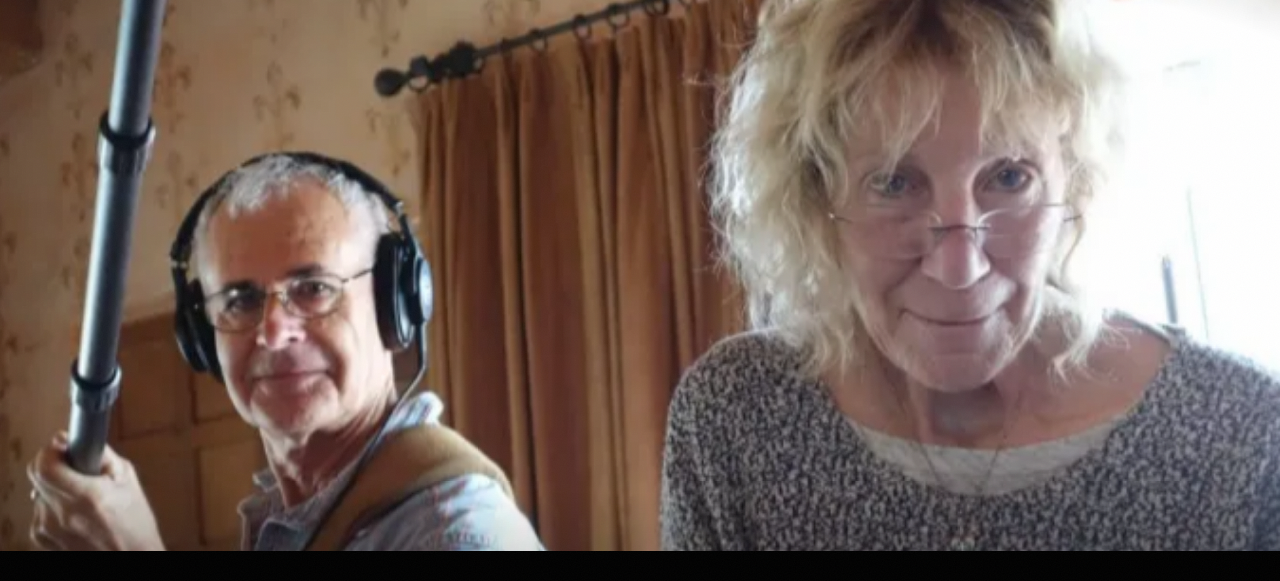
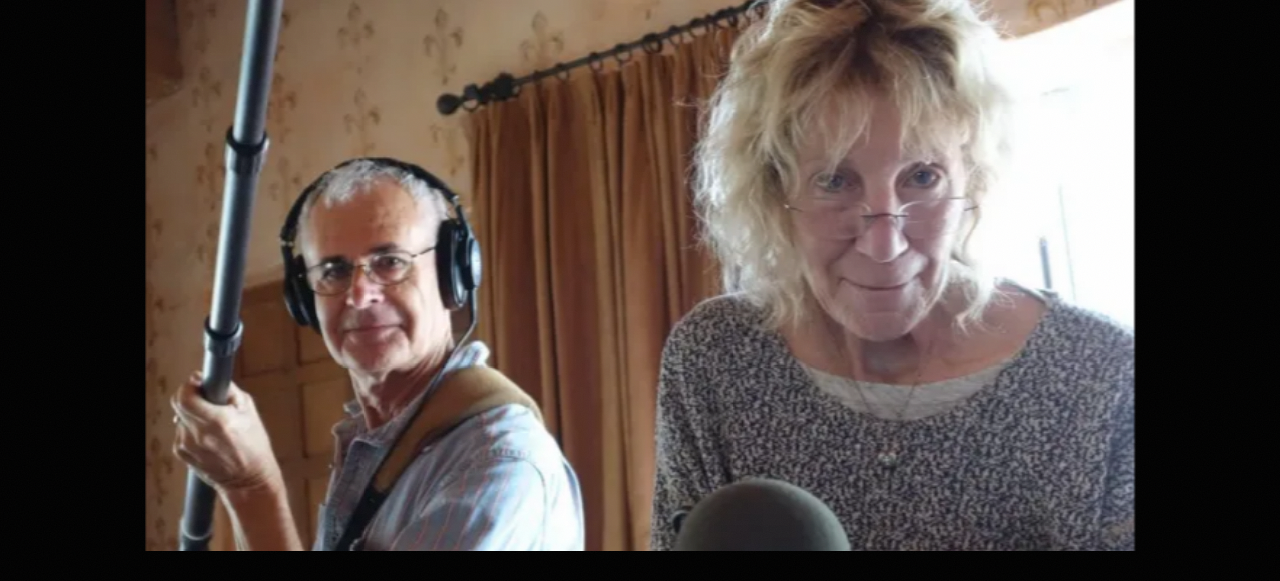
Before and after one commit to duckinatree/duckinatree.com, a plain HTML site: page index.html in a window 1280 px wide. Shown: the top 581 px of the page. Drawn offline with Linux system fonts and the light colour scheme.

Commit message:
Show the whole photograph at every window size
The frame was set in object-fit: cover, so whenever the picture had to give
up height - a short or landscape window, or the 88dvh cap on a tall one - it
was cropped top and bottom rather than scaled. 1f0444a made that worse by
letting the frame shrink to fit the type beside it.

Switch to object-fit: contain so the picture scales instead of cropping, and
paint the frame's background page-black so the bars around it read as
letterboxing rather than as gaps.

Drop the vignette with it. It was drawn on the container, not on the
picture, and once the picture can be smaller than its container the two no
longer line up - the darkened corners would fall on empty bars.

Co-Authored-By: Claude Opus 5 <noreply@anthropic.com>

```diff
--- a/index.html
+++ b/index.html
@@ -50,9 +50,9 @@
       min-height: 0;
     }
 
-    /* The photograph is never cropped at the sides: it holds its own
-       16:9 frame and bleeds the full width of the page. Letterboxing above
-       and below is the point, not a side effect. */
+    /* The whole photograph is always visible. It scales to fit the space
+       left over after the type, never cropping; any bars around it are
+       page-black, so they read as letterboxing rather than as gaps. */
     .frame {
       position: relative;
       width: 100%;
@@ -70,31 +70,19 @@
       flex: 0 1 auto;
       min-height: 0;
       overflow: hidden;
-      background: #0a0a0a;
+      background: var(--black);
     }
 
     .photo {
       width: 100%;
       height: 100%;
-      object-fit: cover;
-      object-position: 50% 32%;
+      object-fit: contain;
+      object-position: center;
       display: block;
       opacity: 0;
       transform: scale(1.06);
       animation: reveal 1.6s var(--ease) 0.1s forwards,
                  drift 18s var(--ease) 0.1s forwards;
-    }
-
-    /* The frame keeps a hard bottom edge; only a soft vignette remains. */
-    .frame__media::after {
-      content: "";
-      position: absolute;
-      inset: 0;
-      pointer-events: none;
-      background:
-        radial-gradient(120% 90% at 50% 40%,
-          transparent 55%,
-          rgba(0, 0, 0, 0.5) 100%);
     }
 
     /* The titles sit beneath the frame on black, not over the picture:
```
